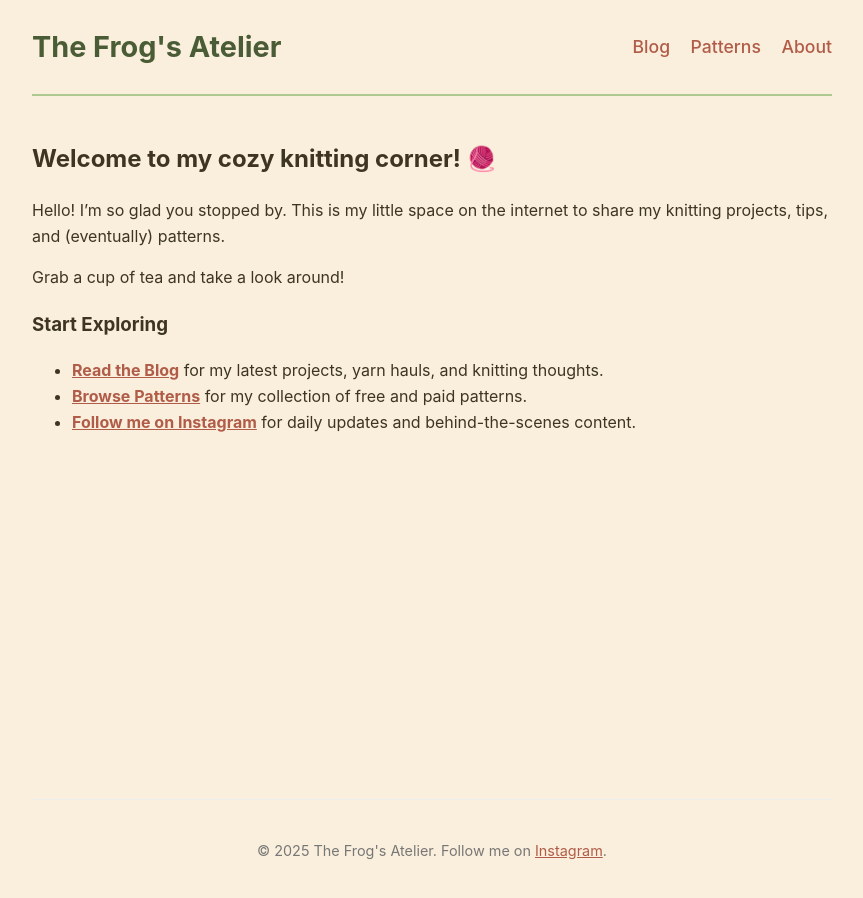
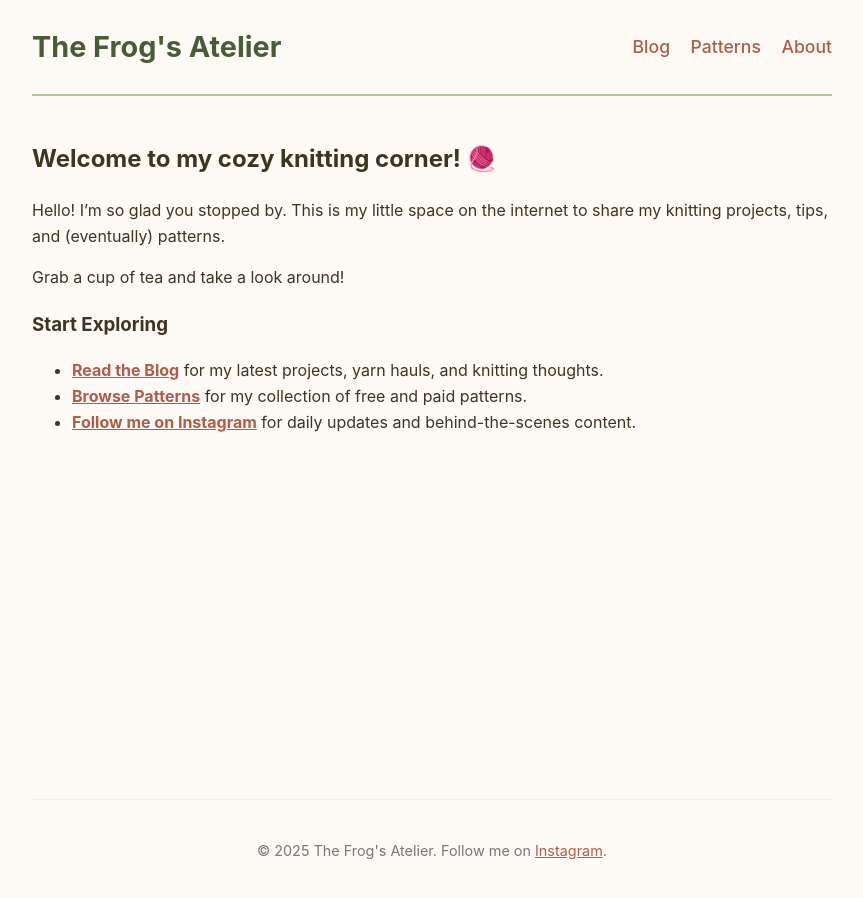
Before and after one commit to PotatoAim101/thefrogsatelier, a Jekyll site: the page built from index.md, in a window 1280 px wide. Shown: the whole page, without its empty margins (208-1071 px from the left). Built offline with Jekyll 4.4.1, drawn with Linux system fonts in a browser that asks for light colours.

Commit message:
lighter color

```diff
--- a/404.html
+++ b/404.html
@@ -10,7 +10,7 @@
     margin-top: 3rem;
   }
   .not-found img {
-    max-width: 300px;
+    max-width: 1000px;
     margin-bottom: 2rem;
   }
 </style>
--- a/assets/css/main.css
+++ b/assets/css/main.css
@@ -1,5 +1,5 @@
 :root {
-  --bg-color: #faefdc;
+  --bg-color: #fdfaf6;
   --text-color: #3d3522;
   --header-color: #4a5c36;
   --accent-color: #adc990;
```
